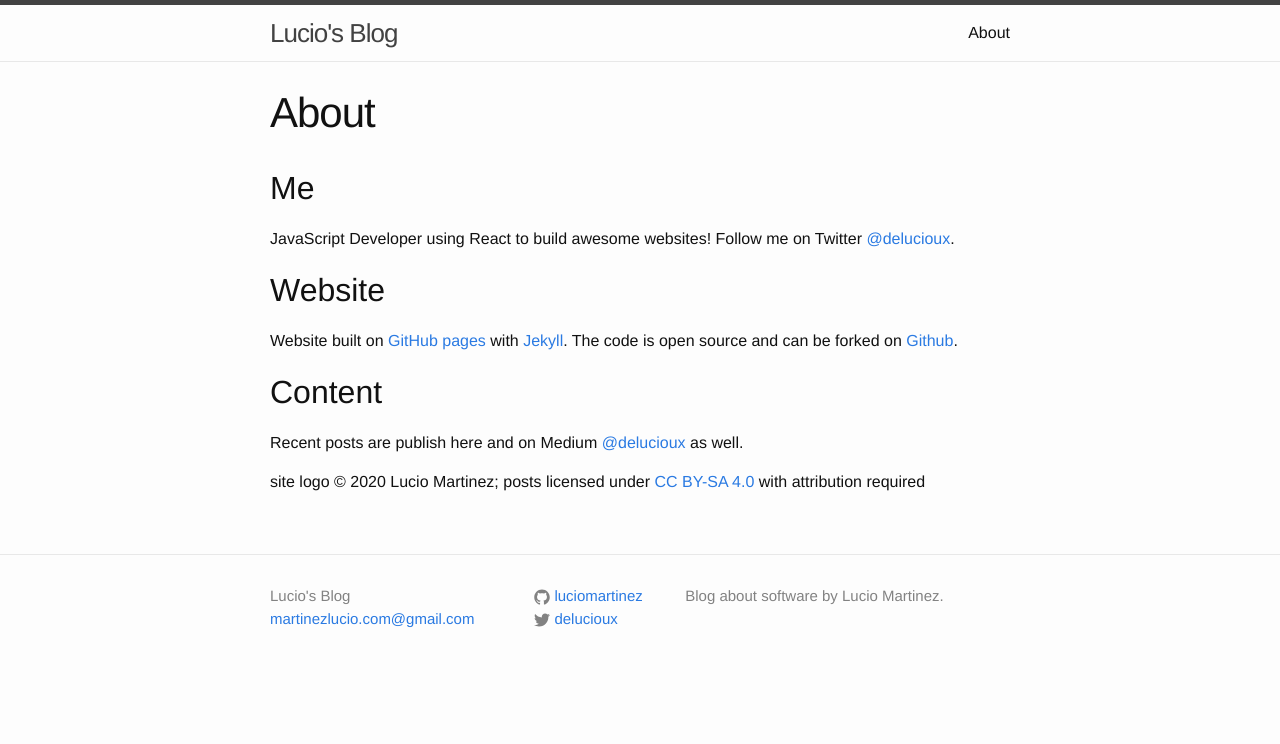
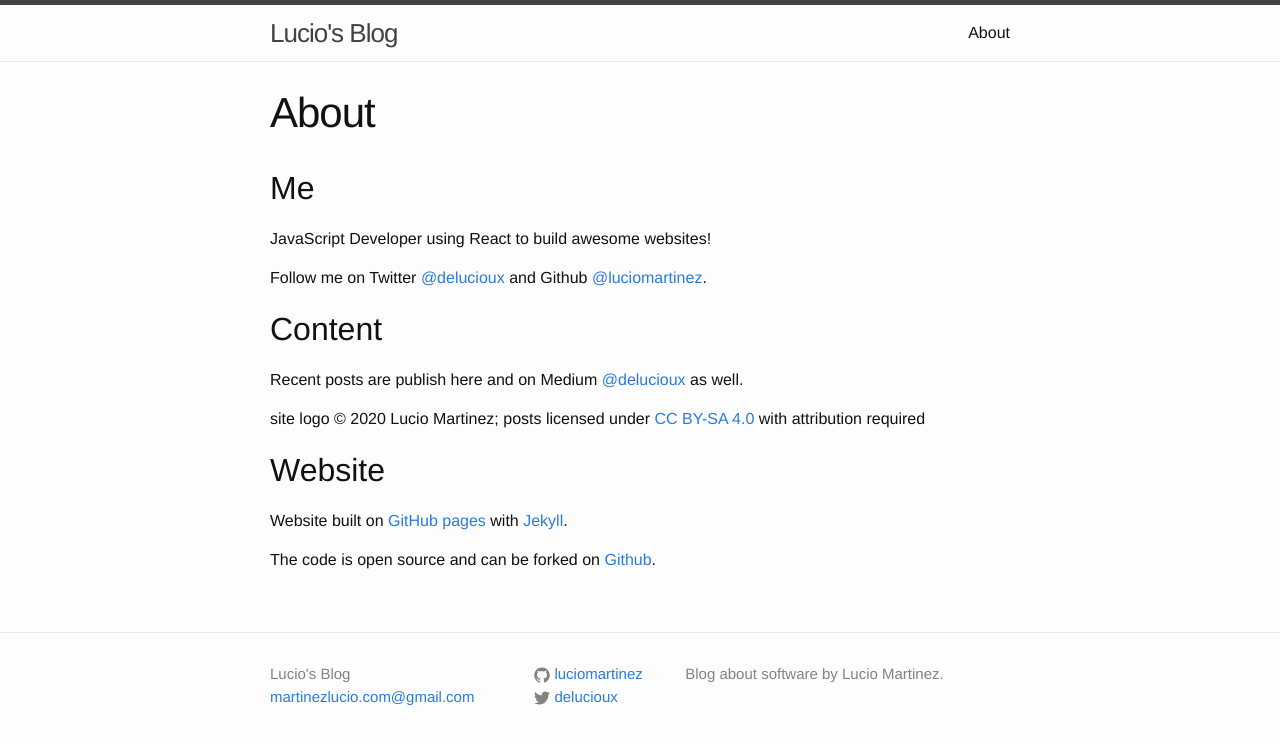
Before and after one commit to luciomartinez/luciomartinez.github.io, a Jekyll site: the page built from about.md, in a window 1280 px wide. Shown: the top 744 px of the page. Built offline with Jekyll 4.4.1, drawn with Linux system fonts in a browser that asks for light colours; comment, search, counter and statistics services are not loaded.

Commit message:
Update about page adding link to my GH profile

```diff
--- a/about.md
+++ b/about.md
@@ -5,13 +5,15 @@
 ---
 ## Me
 JavaScript Developer using React to build awesome websites!
-Follow me on Twitter [@delucioux](https://twitter.com/delucioux).
 
-## Website
-Website built on [GitHub pages](https://pages.github.com/) with [Jekyll](http://jekyllrb.com/).
-The code is open source and can be forked on [Github](https://github.com/{{ site.github_username }}/{{ site.github_username }}.github.io).
+Follow me on Twitter [@delucioux](https://twitter.com/delucioux) and Github [@luciomartinez](https://github.com/luciomartinez).
 
 ## Content
 Recent posts are publish here and on Medium [@delucioux](https://medium.com/@delucioux) as well.
 
 site logo © 2020 Lucio Martinez; posts licensed under <a rel="license" href="https://creativecommons.org/licenses/by-sa/4.0">CC BY-SA 4.0</a> with attribution required
+
+## Website
+Website built on [GitHub pages](https://pages.github.com/) with [Jekyll](http://jekyllrb.com/).
+
+The code is open source and can be forked on [Github](https://github.com/{{ site.github_username }}/{{ site.github_username }}.github.io).
```
